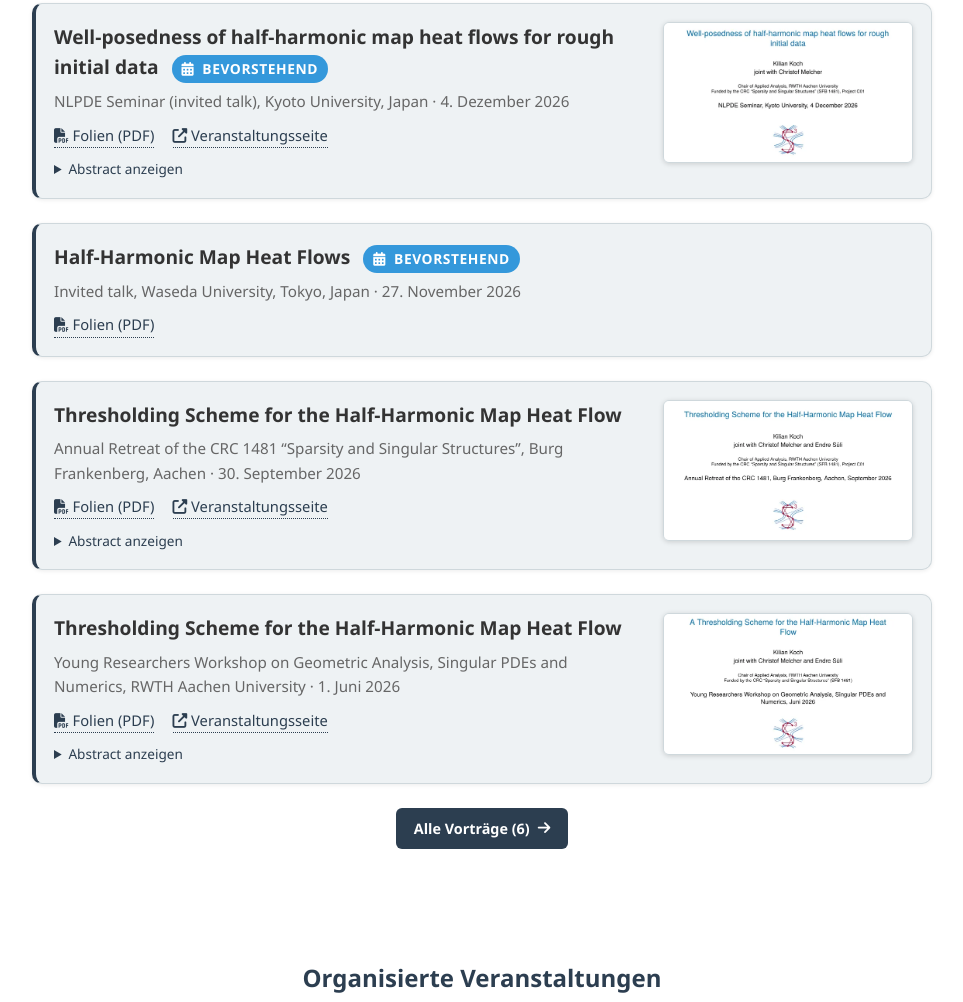
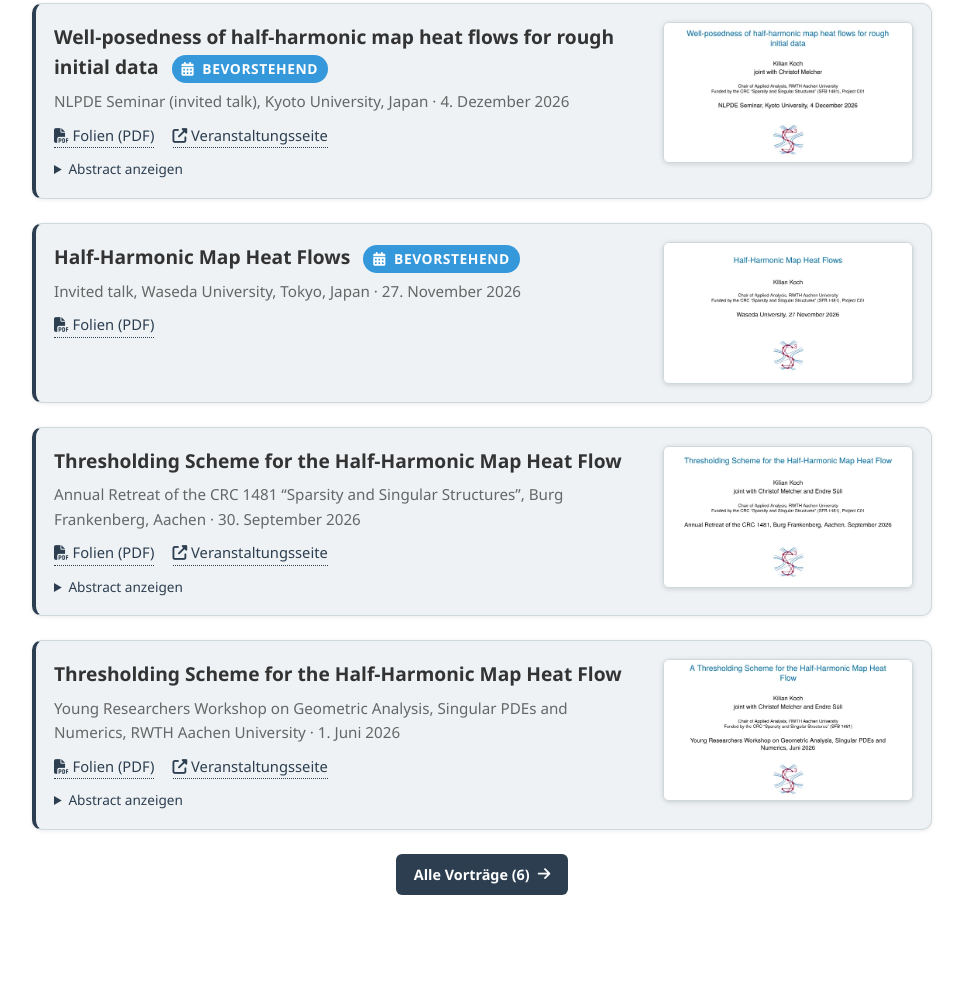
Before and after one commit to KilianKoch/KilianKoch.github.io, a plain HTML site: page de/index.html in a window 1280 px wide. Shown: the part 1543-2545 px from the top of the page, without its empty margins (158-1121 px from the left). Drawn offline with Linux system fonts and the light colour scheme; some icons are missing.

```diff
--- a/de/index.html
+++ b/de/index.html
@@ -287,7 +287,9 @@
       </div>
     </li>
   <li class="publication-item talk-item" id="2026-11-27-waseda">
-
+      <a class="talk-thumb" href="/talks/Vortrag_Waseda_2026.pdf" target="_blank" rel="noopener noreferrer">
+        <img src="/images/talks/Vortrag_Waseda_2026.webp" alt="Half-Harmonic Map Heat Flows – first slide" loading="lazy" />
+      </a>
       <div class="talk-main">
         <div class="publication-title">Half-Harmonic Map Heat Flows <span class="talk-upcoming"><i class="fas fa-calendar-days"></i> Bevorstehend</span></div>
         <div class="publication-info">Invited talk, Waseda University, Tokyo, Japan &middot; 27. November 2026</div>
```
Also changed, not shown: de/talks.html (+3 -1 lines), index.html (+3 -1 lines), ja/index.html (+3 -1 lines), ja/talks.html (+3 -1 lines), talks.html (+3 -1 lines).
